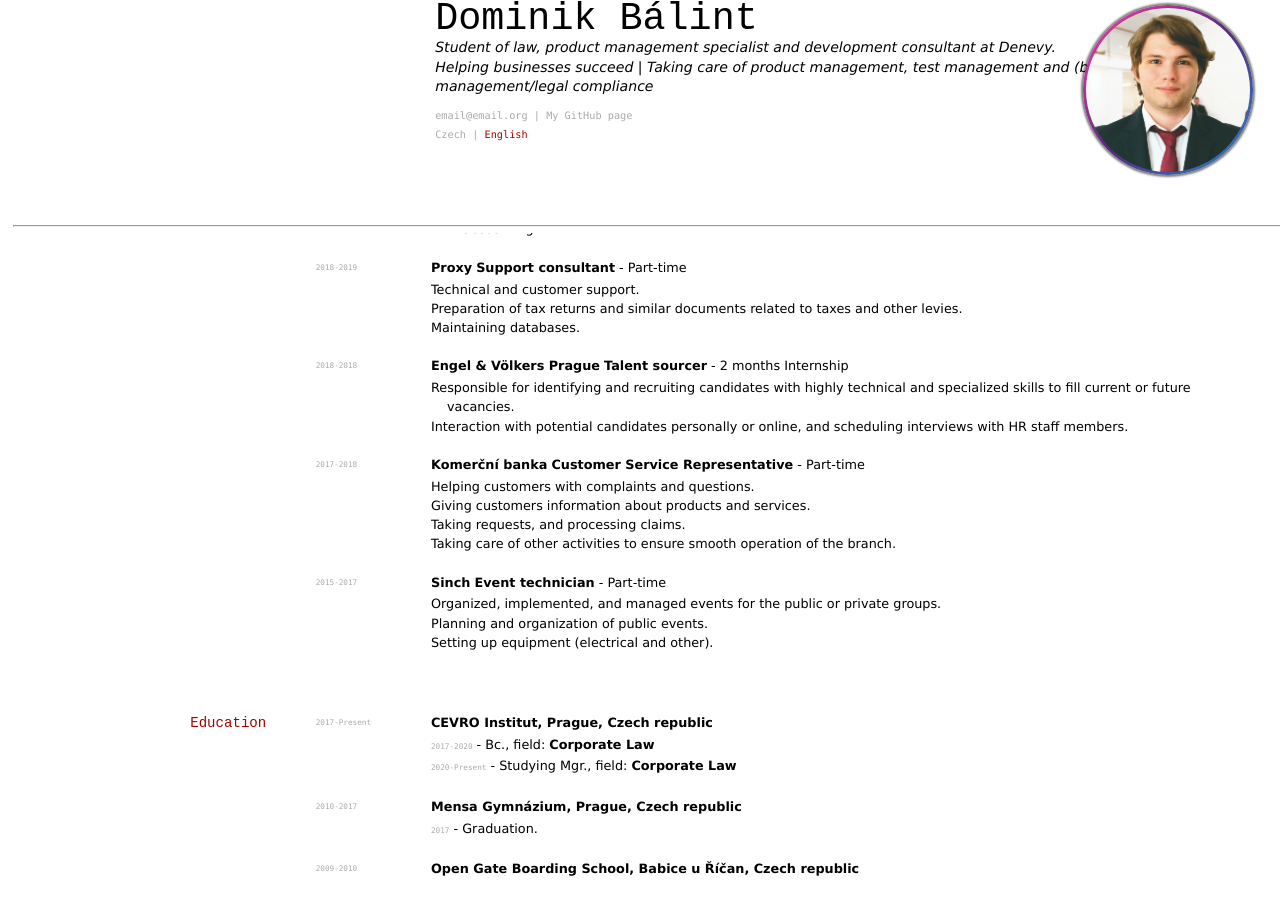
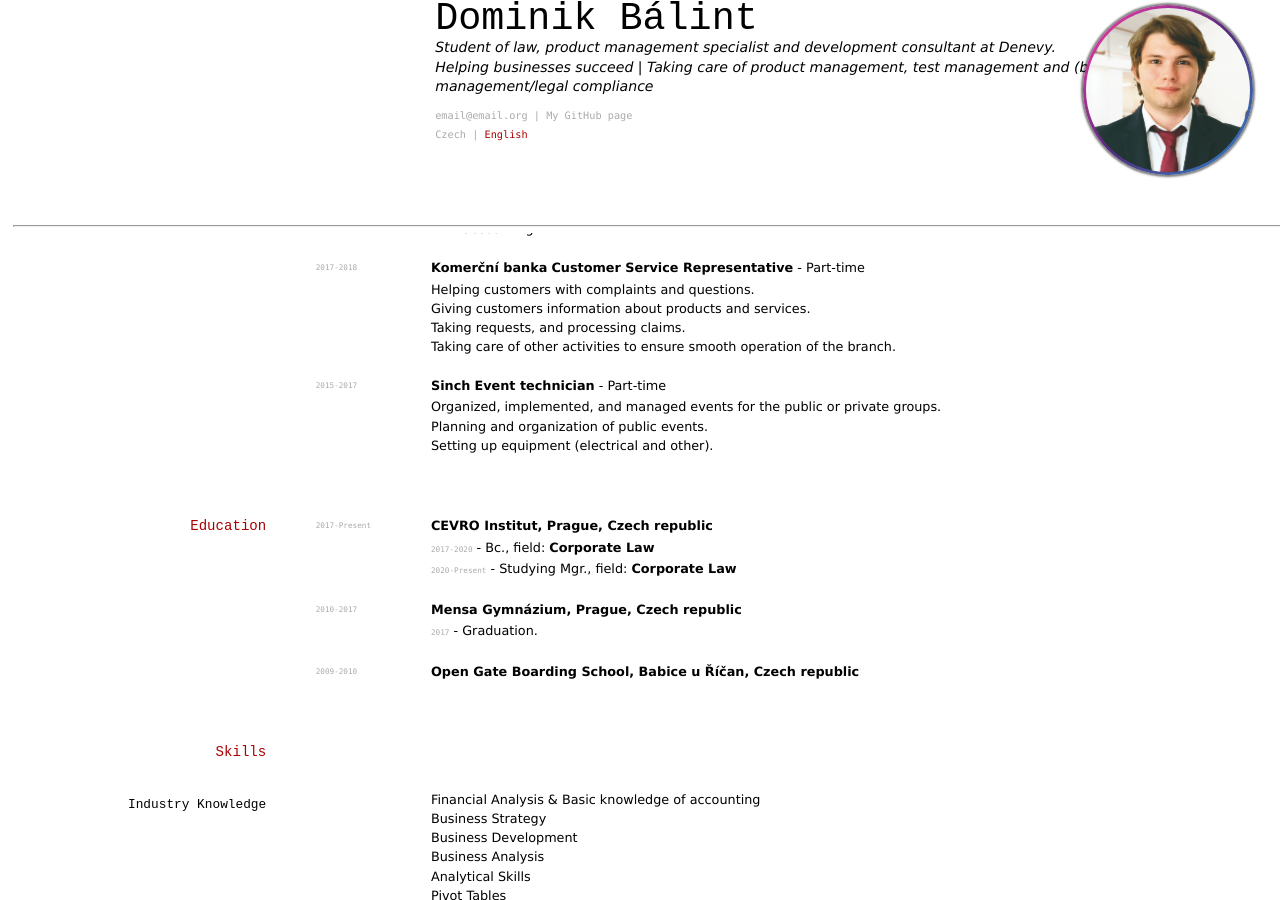
Before and after one commit to Dominik-97/curriculum-vitae, a Jekyll site: the page built from index.md, in a window 1280 px wide and 900 px high, scrolled down 1548 px. Built offline with Jekyll 4.4.1, drawn with Linux system fonts in a browser that asks for light colours.

Commit message:
Redacting CVs.

```diff
--- a/index.md
+++ b/index.md
@@ -94,17 +94,6 @@ Data analysis and visualization, development, product management, testing and tr
   - Data testing, data cleansing and migration tools development.
   - Designing a solution for consolidation and migration of data from local ERP systems to international solutions, designing and reviewing of transitional and to-be processes.
   - Responsibility for data preparation in the field of legal documents, plant maintenance, human resources and asset accounting.
-
-`2018-2019` __Proxy__ **Support consultant** - Part-time <br>
-
-- Technical and customer support.
-- Preparation of tax returns and similar documents related to taxes and other levies.
-- Maintaining databases.
-
-`2018-2018` __Engel & Völkers Prague__ **Talent sourcer** - 2 months Internship <br>
-
-- Responsible for identifying and recruiting candidates with highly technical and specialized skills to fill current or future vacancies.
-- Interaction with potential candidates personally or online, and scheduling interviews with HR staff members.
 
 `2017-2018` __Komerční banka__ **Customer Service Representative** - Part-time <br>
 
```
Also changed, not shown: README.md.
